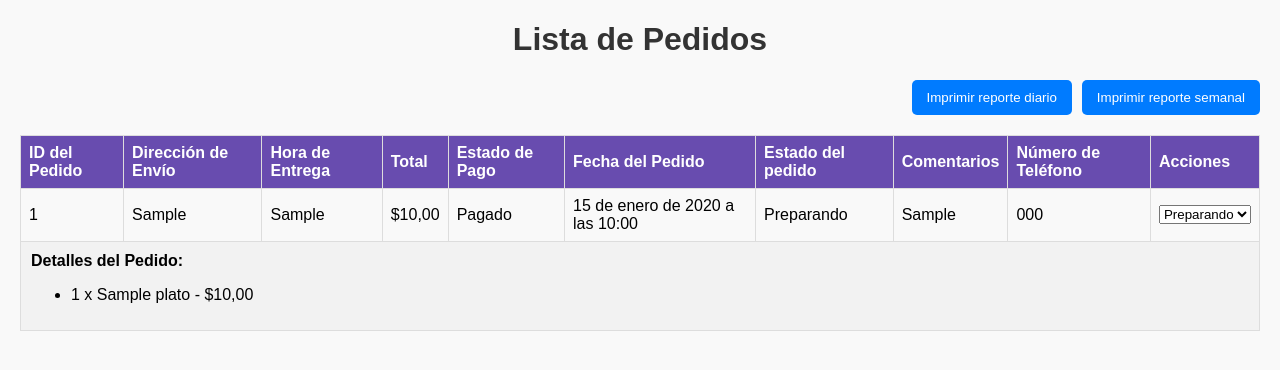
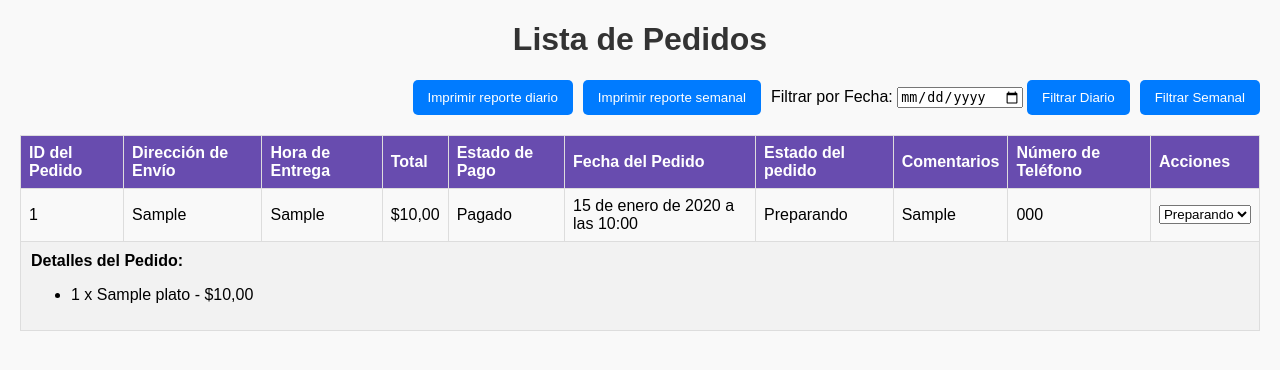
Before and after one commit to daigopez/GRUPO1_F, a Django app: page /lista-pedidos/ in a window 1280 px wide. Shown: the part 88-458 px from the top of the page. Run offline with Django 5.2, Linux system fonts and the light colour scheme; a user stored in the database is signed in; tables that the repository leaves empty hold one stand-in row (values such as "Sample post").

Commit message:
se agrego filtro temporal
se agrego un filtro diario y semanal en la pagina lista_pedido.html

```diff
--- a/comercio/templates/comercio/lista_pedidos.html
+++ b/comercio/templates/comercio/lista_pedidos.html
@@ -115,6 +115,7 @@
             display: flex;
             justify-content: flex-end;
             margin-top: 20px;
+            flex-wrap: wrap;
         }
         .report-buttons form {
             margin-left: 10px;
@@ -153,6 +154,17 @@
         <form method="POST" action="{% url 'imprimir_reporte_semanal' %}">
             {% csrf_token %}
             <button type="submit">Imprimir reporte semanal</button>
+        </form>
+        <form method="POST" action="">
+            {% csrf_token %}
+            <label for="fecha_diaria">Filtrar por Fecha:</label>
+            <input type="date" id="fecha_diaria" name="fecha_diaria" required>
+            <button type="submit" name="filtro_diario">Filtrar Diario</button>
+        </form>
+
+        <form method="POST" action="">
+            {% csrf_token %}
+            <button type="submit" name="filtro_semanal">Filtrar Semanal</button>
         </form>
     </div>
 
--- a/comercio/views.py
+++ b/comercio/views.py
@@ -364,13 +364,30 @@ def confirmacion_pedido(request, pedido_id):
     return redirect(f'/pedidos/detalle/{pedido_id}/')
 
 ### Vista de pedidos para el admin
+from django.shortcuts import render, get_object_or_404, redirect
+from django.contrib.auth.decorators import login_required, user_passes_test
+from django.utils import timezone
+from .models import Pedido
+from django.views.decorators.http import require_POST
+from django.contrib import messages
+
 @login_required
 @user_passes_test(es_administrador)
 def lista_pedidos(request):
-    # ##Ordenar los pedidos por fecha de manera descendente
+    # Obtener todos los pedidos ordenados por fecha de manera descendente
     pedidos = Pedido.objects.all().order_by('-fecha_pedido')
+
+    # Filtrar por fecha específica
+    if request.method == "POST":
+        if 'filtro_diario' in request.POST:
+            fecha_diaria = request.POST.get("fecha_diaria")
+            pedidos = pedidos.filter(fecha_pedido__date=fecha_diaria)
+        elif 'filtro_semanal' in request.POST:
+            fecha_semanal = timezone.now() - timezone.timedelta(days=timezone.now().weekday())
+            pedidos = pedidos.filter(fecha_pedido__gte=fecha_semanal)
+
+    # Crear la información de pedidos
     pedidos_info = []
-
     for pedido in pedidos:
         total = sum(detalle.subtotal for detalle in pedido.detalles.all())
         pedidos_info.append({
@@ -380,7 +397,6 @@ def lista_pedidos(request):
         })
 
     return render(request, 'comercio/lista_pedidos.html', {'pedidos_info': pedidos_info})
-
 #### Estado de pedidos:
 @login_required
 @user_passes_test(es_administrador)
```
Also changed, not shown: media/platos/porotos-con-rienda_1pgjCXv.jpg (added).
